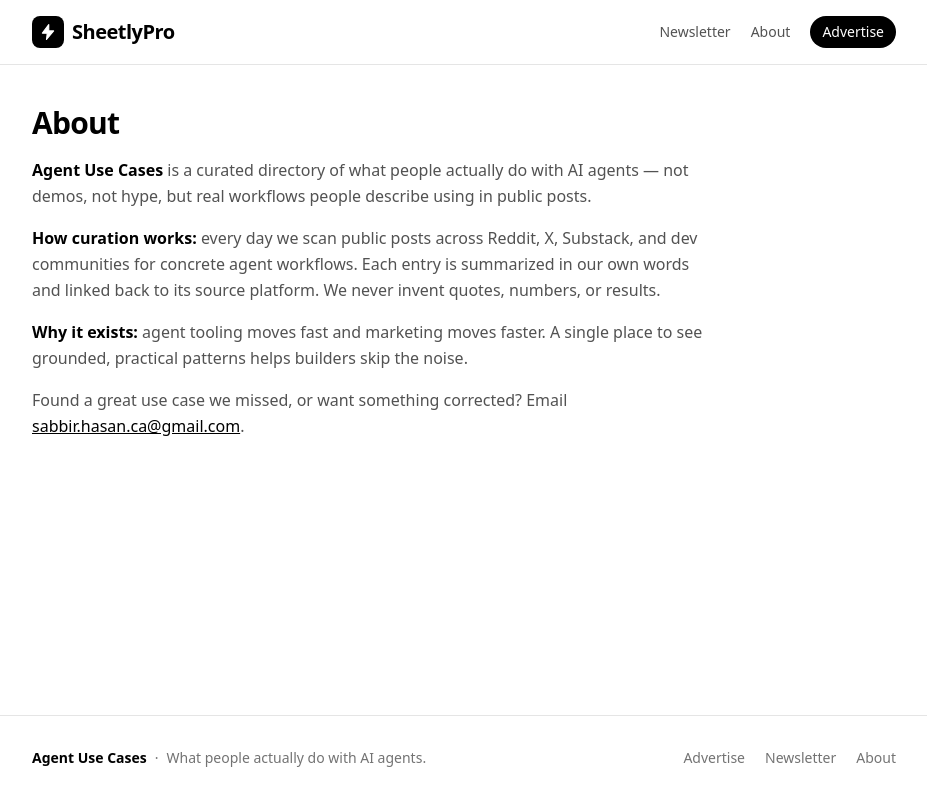
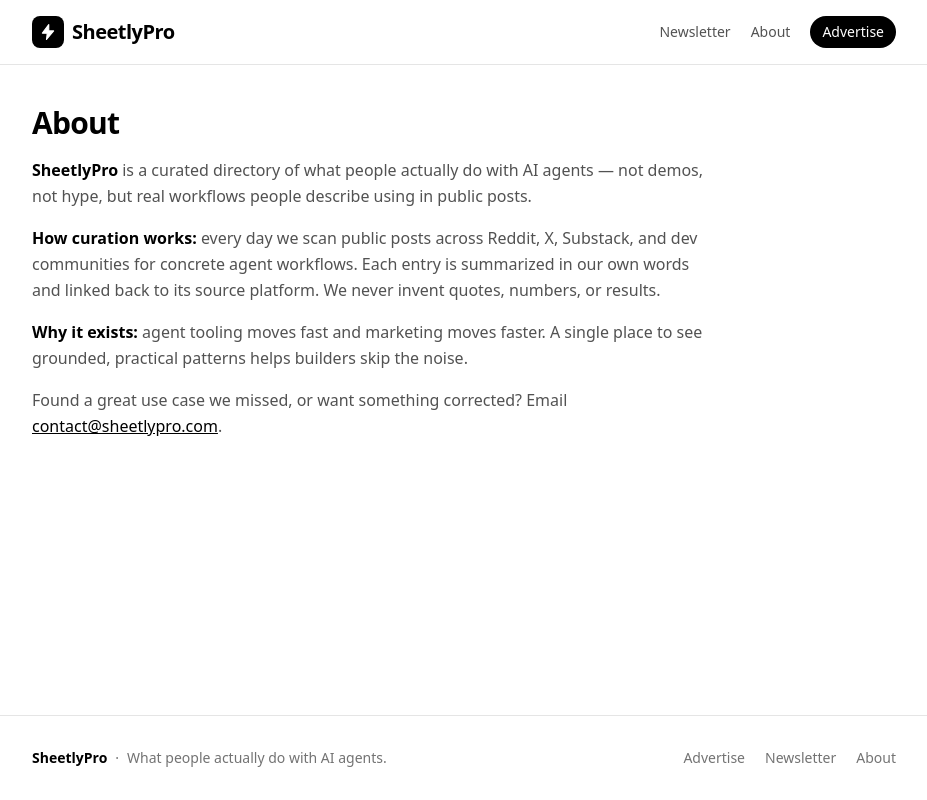
Before and after one commit to Stropurbo/bank-statement-frontend, a React (Vite) app: page /about in a window 1280 px wide. Shown: the whole page, without its empty margins (176-1103 px from the left). Built offline with nearby package versions, Linux system fonts and the light colour scheme.

Commit message:
brand as SheetlyPro everywhere; contact email contact@sheetlypro.com

```diff
--- a/index.html
+++ b/index.html
@@ -26,7 +26,7 @@
 			content="AI agents, agent use cases, AI automation examples, what to do with AI agents, AI agent directory"
 		/>
 
-		<meta property="og:site_name" content="Agent Use Cases" />
+		<meta property="og:site_name" content="SheetlyPro" />
 		<meta property="og:type" content="website" />
 		<meta property="og:url" content="https://sheetlypro.com/" />
 		<meta
@@ -52,7 +52,7 @@
 			{
 				"@context": "https://schema.org",
 				"@type": "WebSite",
-				"name": "Agent Use Cases",
+				"name": "SheetlyPro",
 				"url": "https://sheetlypro.com/",
 				"description": "A curated directory of real-world AI agent use cases."
 			}
--- a/src/components/Footer.jsx
+++ b/src/components/Footer.jsx
@@ -5,7 +5,7 @@ export default function Footer() {
     <footer className="border-t border-neutral-200 mt-16">
       <div className="max-w-4xl mx-auto px-4 py-8 flex flex-col sm:flex-row items-center justify-between gap-4 text-sm text-neutral-500">
         <div>
-          <span className="font-semibold text-black">Agent Use Cases</span>
+          <span className="font-semibold text-black">SheetlyPro</span>
           <span className="mx-2">·</span>
           <span>What people actually do with AI agents.</span>
         </div>
--- a/src/config.js
+++ b/src/config.js
@@ -5,4 +5,4 @@ export const NEWSLETTER_ENDPOINT =
   "https://buttondown.com/api/emails/embed-subscribe/sheetlypro";
 
 export const SITE_URL = "https://sheetlypro.com";
-export const CONTACT_EMAIL = "sabbirdesk19c@gmail.com";
+export const CONTACT_EMAIL = "contact@sheetlypro.com";
--- a/src/pages/About.jsx
+++ b/src/pages/About.jsx
@@ -4,7 +4,7 @@ export default function About() {
       <h1 className="text-3xl font-bold tracking-tight text-black mb-4">About</h1>
       <div className="text-neutral-600 space-y-4 leading-relaxed">
         <p>
-          <strong className="text-black">Agent Use Cases</strong> is a curated
+          <strong className="text-black">SheetlyPro</strong> is a curated
           directory of what people actually do with AI agents — not demos, not
           hype, but real workflows people describe using in public posts.
         </p>
@@ -23,10 +23,10 @@ export default function About() {
         <p>
           Found a great use case we missed, or want something corrected? Email{" "}
           <a
-            href="mailto:sabbir.hasan.ca@gmail.com"
+            href="mailto:contact@sheetlypro.com"
             className="underline text-black"
           >
-            sabbir.hasan.ca@gmail.com
+            contact@sheetlypro.com
           </a>
           .
         </p>
--- a/src/pages/Advertise.jsx
+++ b/src/pages/Advertise.jsx
@@ -39,10 +39,10 @@ export default function Advertise() {
         <p className="text-sm text-neutral-600">
           Email{" "}
           <a
-            href="mailto:sabbirdesk19c@gmail.com"
+            href="mailto:contact@sheetlypro.com"
             className="underline text-black"
           >
-            sabbirdesk19c@gmail.com
+            contact@sheetlypro.com
           </a>{" "}
           with your product link and preferred week. We reply within 48 hours.
         </p>
--- a/src/pages/Home.jsx
+++ b/src/pages/Home.jsx
@@ -64,7 +64,7 @@ export default function Home() {
             Get the daily 5
           </a>
           <a
-            href="mailto:sabbirdesk19c@gmail.com?subject=Use%20case%20submission"
+            href="mailto:contact@sheetlypro.com?subject=Use%20case%20submission"
             className="border border-neutral-300 text-black font-medium rounded-lg px-6 py-3 text-center text-sm hover:border-black transition-colors"
           >
             Submit a use case
```
